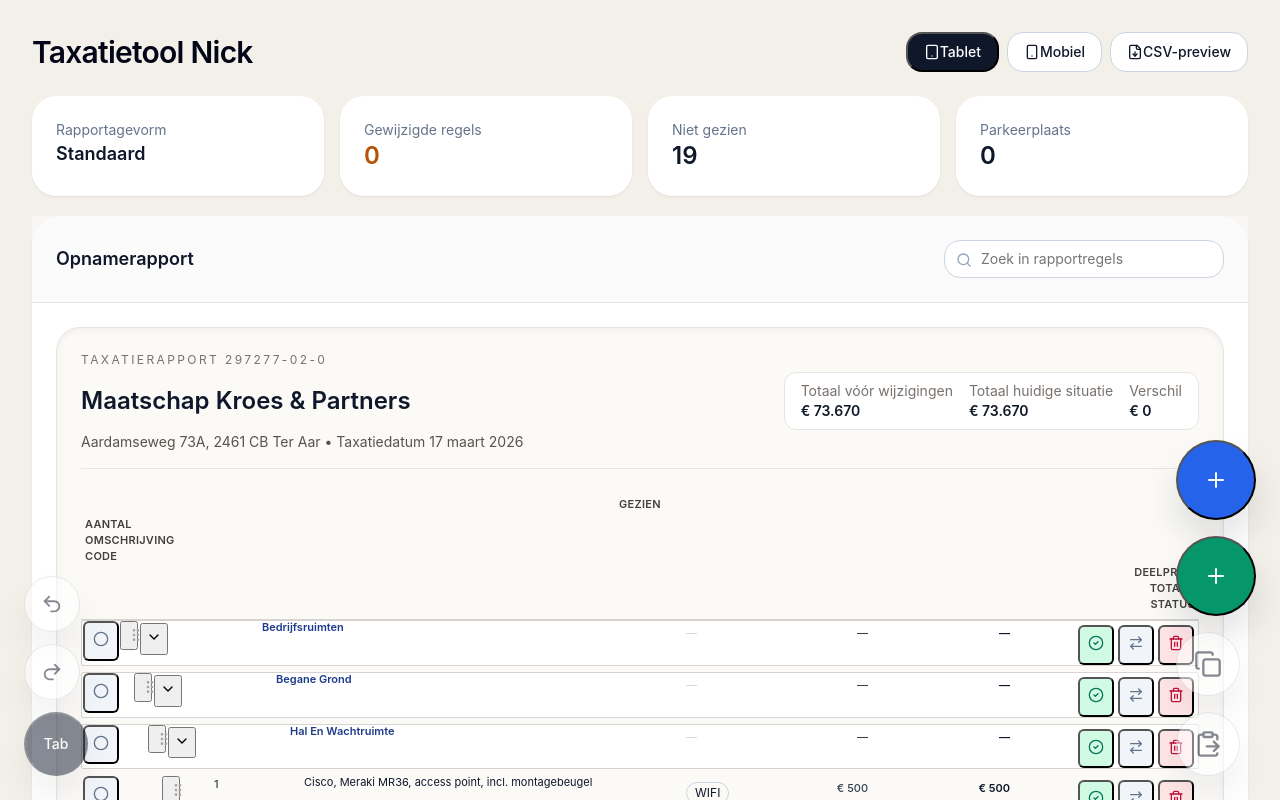
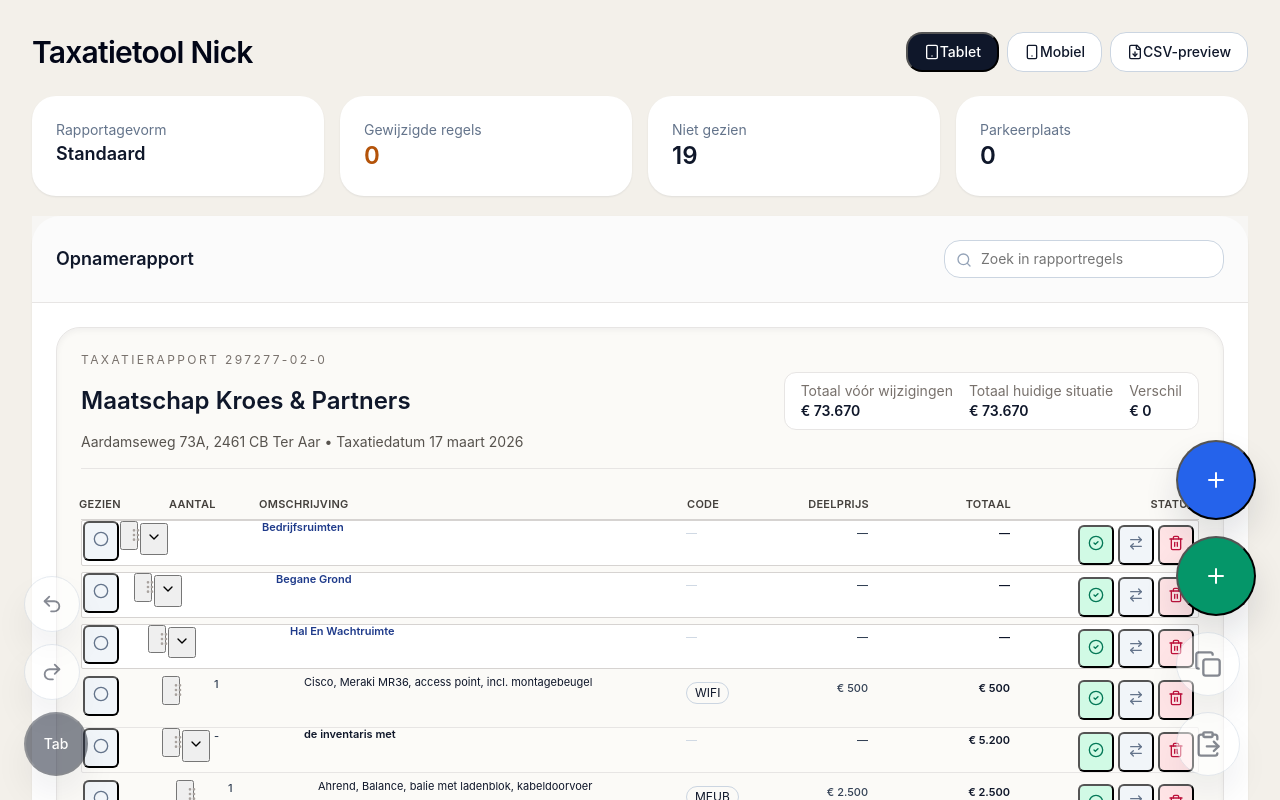
Before and after one commit to NickH-ui/taxatietool-nick-demo, a React (Vite) app: page / in a window 1280 px wide. Shown: the top 800 px of the page. Built offline with nearby package versions, Linux system fonts and the light colour scheme.

Commit message:
Update App.tsx

```diff
--- a/src/App.tsx
+++ b/src/App.tsx
@@ -1364,7 +1364,7 @@ function Row({
             onChange={(value) => onInlineEdit(item.id, "code", value)}
           />
         ) : item.code ? (
-          <Badge className="rounded-full uppercase">{item.code}</Badge>
+          <Badge variant="outline" className="rounded-full uppercase">{item.code}</Badge>
         ) : (
           <span className="text-slate-300">—</span>
         )}
@@ -1497,10 +1497,6 @@ export default function OpnametoolDemo() {
     [templateCompanyFilter, templateRoomFilter],
   );
 
-  useEffect(() => {
-    const timer = setTimeout(() => setWarningVisible(true), 5 * 60 * 1000);
-    return () => clearTimeout(timer);
-  }, []);
 
   const csvPreview = useMemo(() => {
     const header = ["Sectie", "Niveau", "Ruimte", "Count", "Brand", "BrandModel", "Description", "Belongings", "Code", "Deelprijs", "Totaal", "Gezien", "Print", "Gewijzigd"];
@@ -1828,16 +1824,21 @@ export default function OpnametoolDemo() {
                 <div className="mt-0.5 text-sm text-stone-600">Aardamseweg 73A, 2461 CB Ter Aar • Taxatiedatum 17 maart 2026</div>
               </div>
 
-              <div className="sticky top-2 z-10 grid grid-cols-[30px_18px_30px_88px_minmax(340px,1.9fr)_80px_100px_140px_182px] gap-0.5 border-b border-stone-300 px-1 py-2 text-[11px] font-semibold uppercase tracking-wide text-stone-700">
+              <div className="sticky top-2 z-10 border-b border-stone-300 px-1 py-2 text-[11px] font-semibold uppercase tracking-wide text-stone-700">
+                <div
+                  className="grid items-center gap-0.5"
+                  style={{ gridTemplateColumns: "30px 18px 30px 88px minmax(340px,1.9fr) 80px 100px 140px 182px" }}
+                >
                   <div className="flex items-center justify-center">Gezien</div>
                   <div />
                   <div />
-                <div>Aantal</div>
-                <div>Omschrijving</div>
-                <div>Code</div>
+                  <div className="text-left">Aantal</div>
+                  <div className="text-left">Omschrijving</div>
+                  <div className="text-left">Code</div>
                   <div className="text-right">Deelprijs</div>
                   <div className="text-right">Totaal</div>
                   <div className="text-right">Status</div>
+                </div>
               </div>
 
               <div className="space-y-[2px]">
```
Lines whose indentation alone changed are shown as unchanged.
